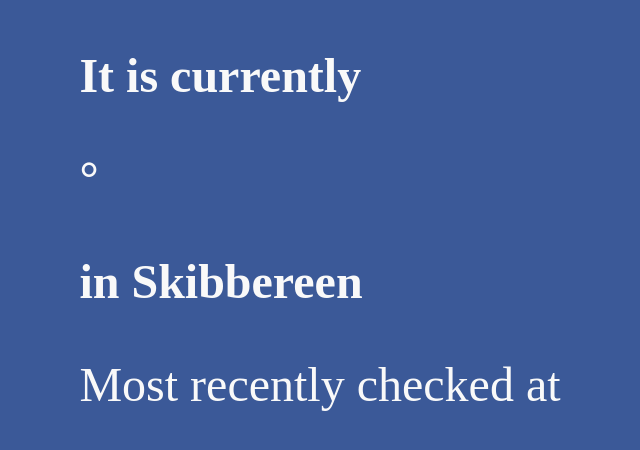
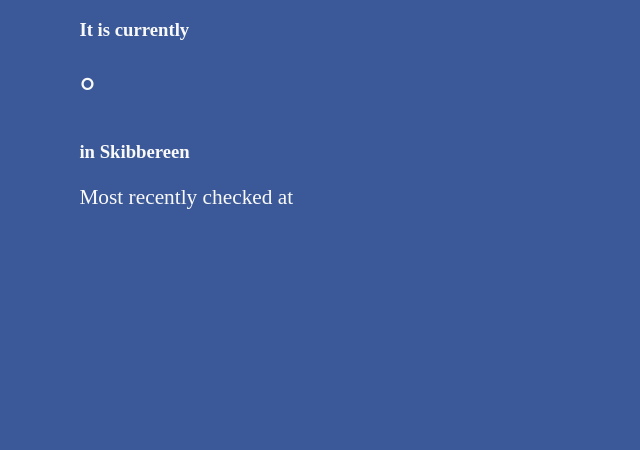
Before and after one commit to smornet/weather, a PHP site: page / in a window 1280 px wide. Shown: the top 450 px of the page, without its empty margins (55-695 px from the left). Run offline with PHP 8.4, Linux system fonts and the light colour scheme; data that the repository does not hold is empty.

Commit message:
changed font sizes

```diff
--- a/index.php
+++ b/index.php
@@ -13,10 +13,17 @@ $temp = $line[1];
 	<style>
 		p,h1,h2,h3,h4,h5,h6{
 			font-family: futura;
-			font-size: 300%;
 			color:#F9F9F9;
 		}
-
+		p{
+			font-size:16pt;
+		}
+		h1{
+			font-size: 30pt;
+		}
+		h2{
+			font-size: 24pt;
+		}
 		body{
 			background: #3b5998;
 		}
```
